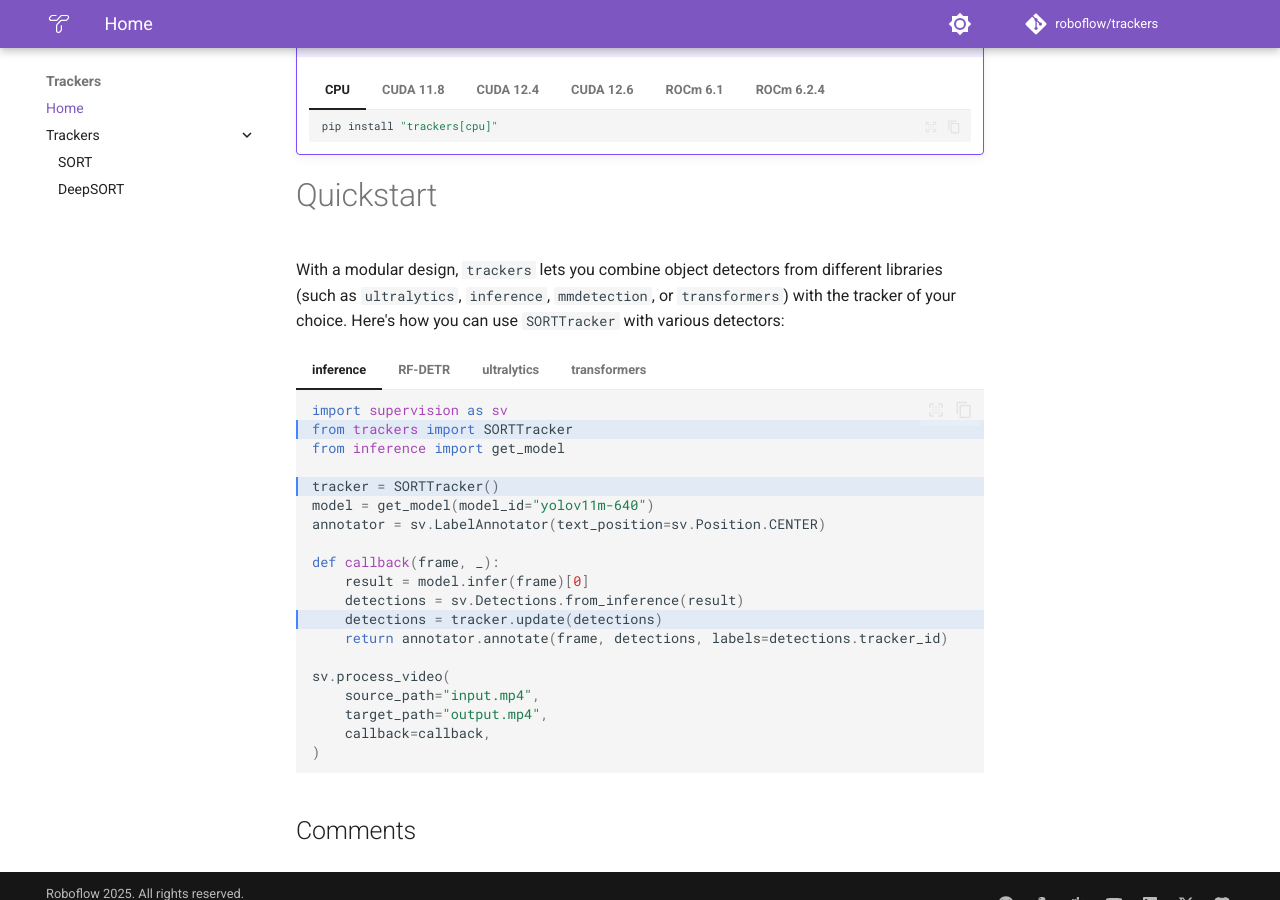
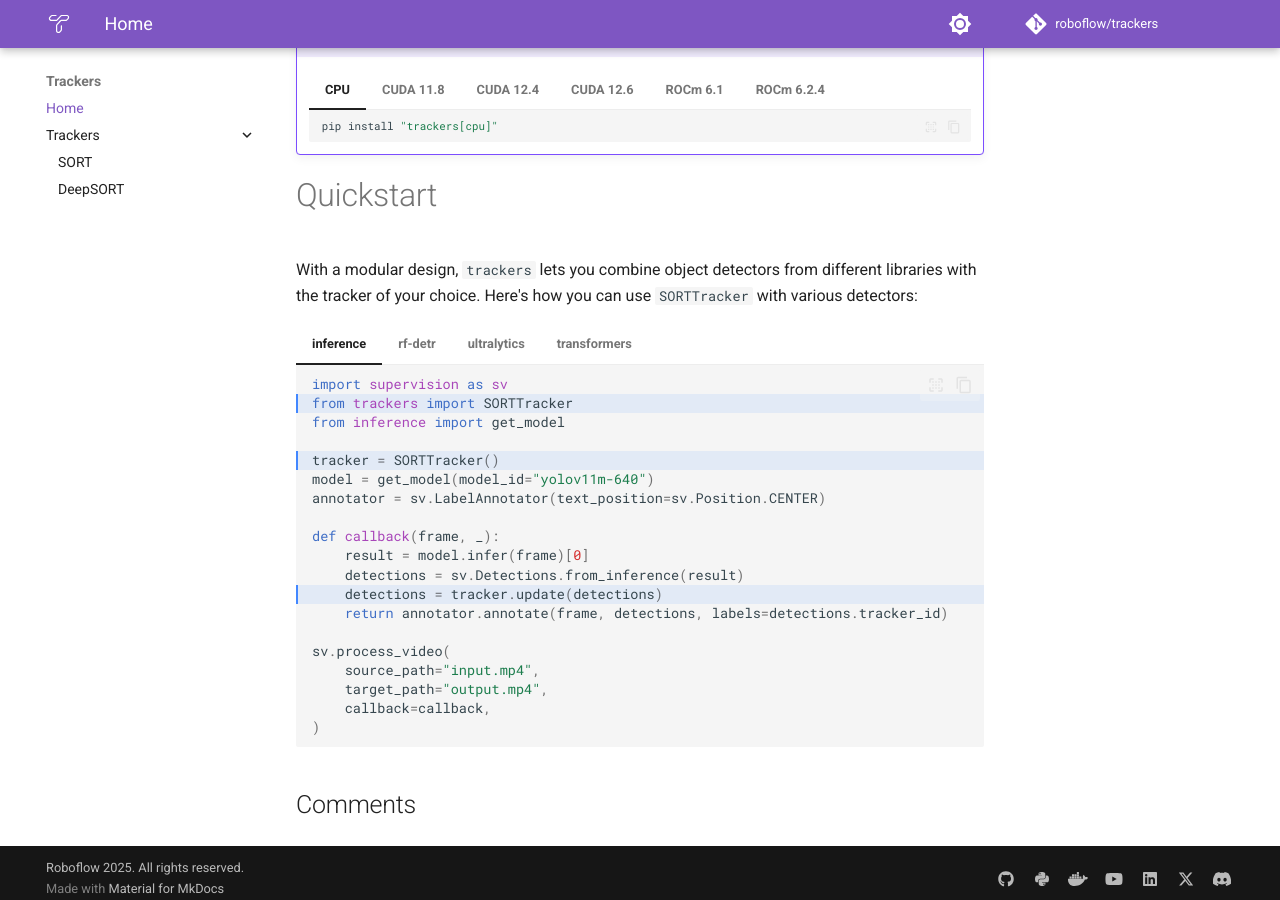
Before and after one commit to tanvir-a0/trackers, an MkDocs documentation site: the page built from docs/index.md, in a window 1280 px wide and 900 px high, scrolled down 1043 px. Built offline with MkDocs 1.6.1 and Material for MkDocs 9.7.7, drawn with Linux system fonts in a browser that asks for light colours; comment, search, counter and statistics services are not loaded.

Commit message:
update copy

````diff
--- a/docs/index.md
+++ b/docs/index.md
@@ -130,7 +130,7 @@
 
 # Quickstart
 
-With a modular design, `trackers` lets you combine object detectors from different libraries (such as `ultralytics`, `inference`, `mmdetection`, or `transformers`) with the tracker of your choice. Here's how you can use `SORTTracker` with various detectors:
+With a modular design, `trackers` lets you combine object detectors from different libraries with the tracker of your choice. Here's how you can use `SORTTracker` with various detectors:
 
 === "inference"
 
@@ -156,7 +156,7 @@
     )
     ```
 
-=== "RF-DETR"
+=== "rf-detr"
 
     ```python hl_lines="2 5 11"
     import supervision as sv
````
Also changed, not shown: other parts of docs/index.md (+3 -3 lines), README.md (+1 -1 lines), docs/trackers/core/deepsort/tracker.md (+4 -4 lines), docs/trackers/core/sort/tracker.md (+4 -4 lines).
